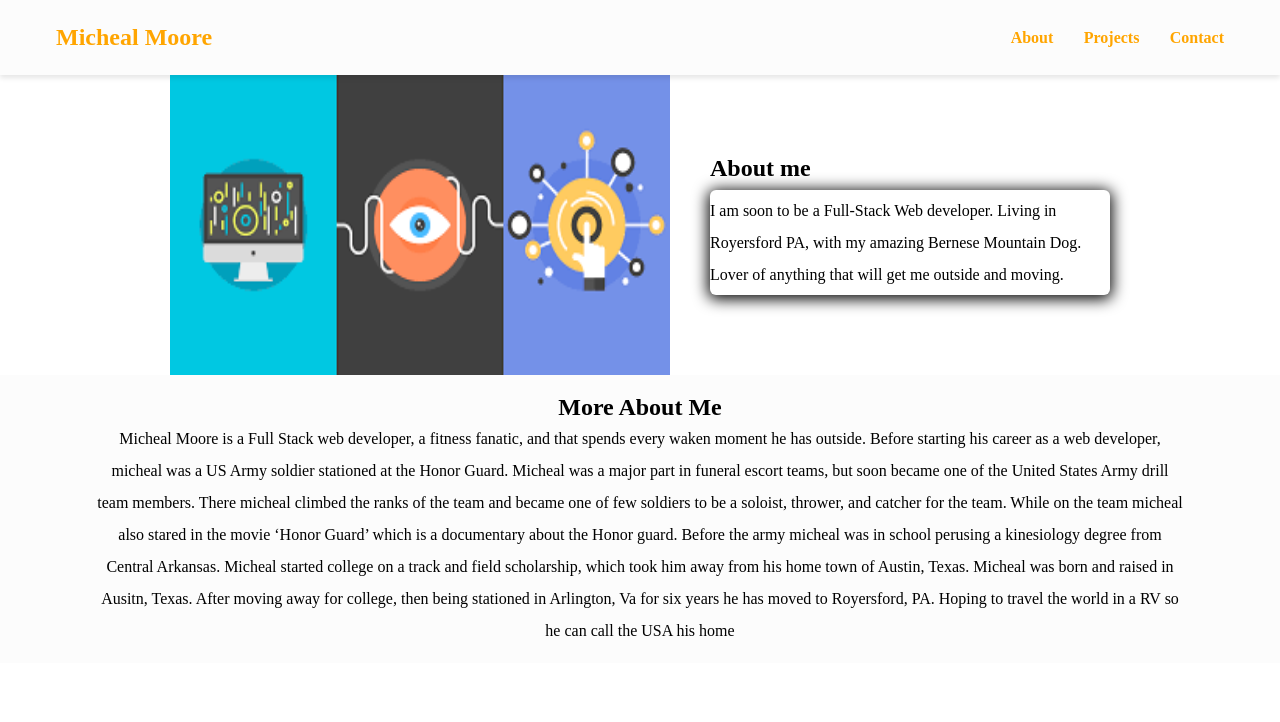
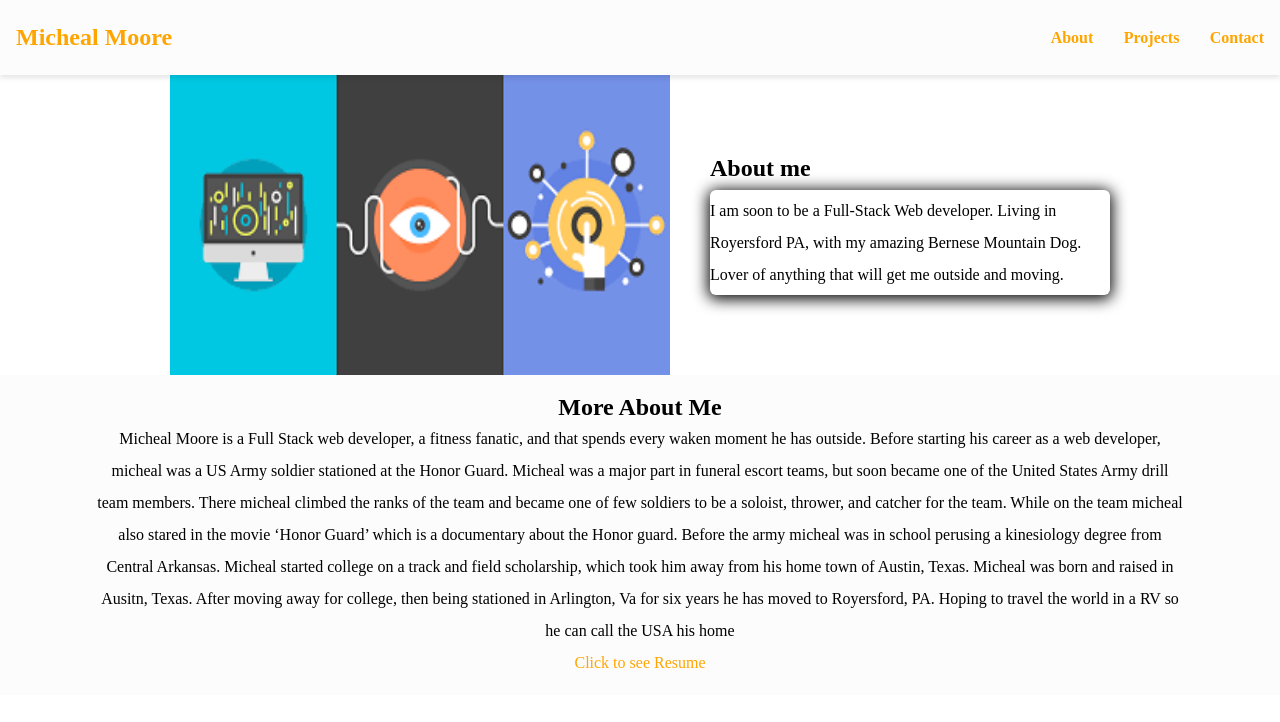
Before and after one commit to MikeMoore94/MikeMoore94.github.io, a plain HTML site: page index1.html in a window 1280 px wide. Shown: the top 722 px of the page. Drawn offline with Linux system fonts and the light colour scheme.

Commit message:
Added my resume to the end of about me more

```diff
--- a/index1.html
+++ b/index1.html
@@ -4,18 +4,10 @@
     <meta charset="UTF-8" />
     <meta http-equiv="X-UA-Compatible" content="IE=edge" />
     <meta name="viewport" content="width=device-width, initial-scale=1.0" />
-
-    <!--CSS Styles -->
-    <link rel="stylesheet" href="assets/css/styles.css" />
-
-    <!-- Favicons -->
-
-    <!-- Animate CSS CDN -->
     <link rel="stylesheet" href="styles1.css">
 
     <title>Micheal Moore | Web Developer</title>
   </head>
-
     <body>
         <nav>
             <h1>Micheal Moore</h1>
@@ -43,6 +35,7 @@
       <p>
         Micheal Moore is a Full Stack web developer, a fitness fanatic, and that spends every waken moment he has outside. Before starting his career as a web developer, micheal was a US Army soldier stationed at the Honor Guard. Micheal was a major part in funeral escort teams, but soon became one of the United States Army drill team members. There micheal climbed the ranks of the team and became one of few soldiers to be a soloist, thrower, and catcher for the team. While on the team micheal also stared in the movie ‘Honor Guard’ which is a documentary about the Honor guard. Before the army micheal was in school perusing a kinesiology degree from Central Arkansas.  Micheal started college on a track and field scholarship, which took him away from his home town of Austin, Texas. Micheal was born and raised in Ausitn, Texas. After moving away for college, then being stationed in Arlington, Va for six years he has moved to Royersford, PA. Hoping to travel the world in a RV so he can call the USA his home
       </p>
+      <a href="images/Micheal Moore Resume 2020.pdf" class="resume">Click to see Resume</a>
 
   </section>
   <section class="projects" id="projects">
--- a/styles1.css
+++ b/styles1.css
@@ -47,7 +47,7 @@
     display: flex;
     align-items: center;
     justify-content: space-between;
-    padding: 1.5rem 3.5rem;
+    padding: 1.5rem 1rem;
     background-color: var(--bg-color);
     box-shadow: 0 3px 5px rgba(0, 0, 0, 0.1);
   }
```
Lines whose indentation alone changed are shown as unchanged.
